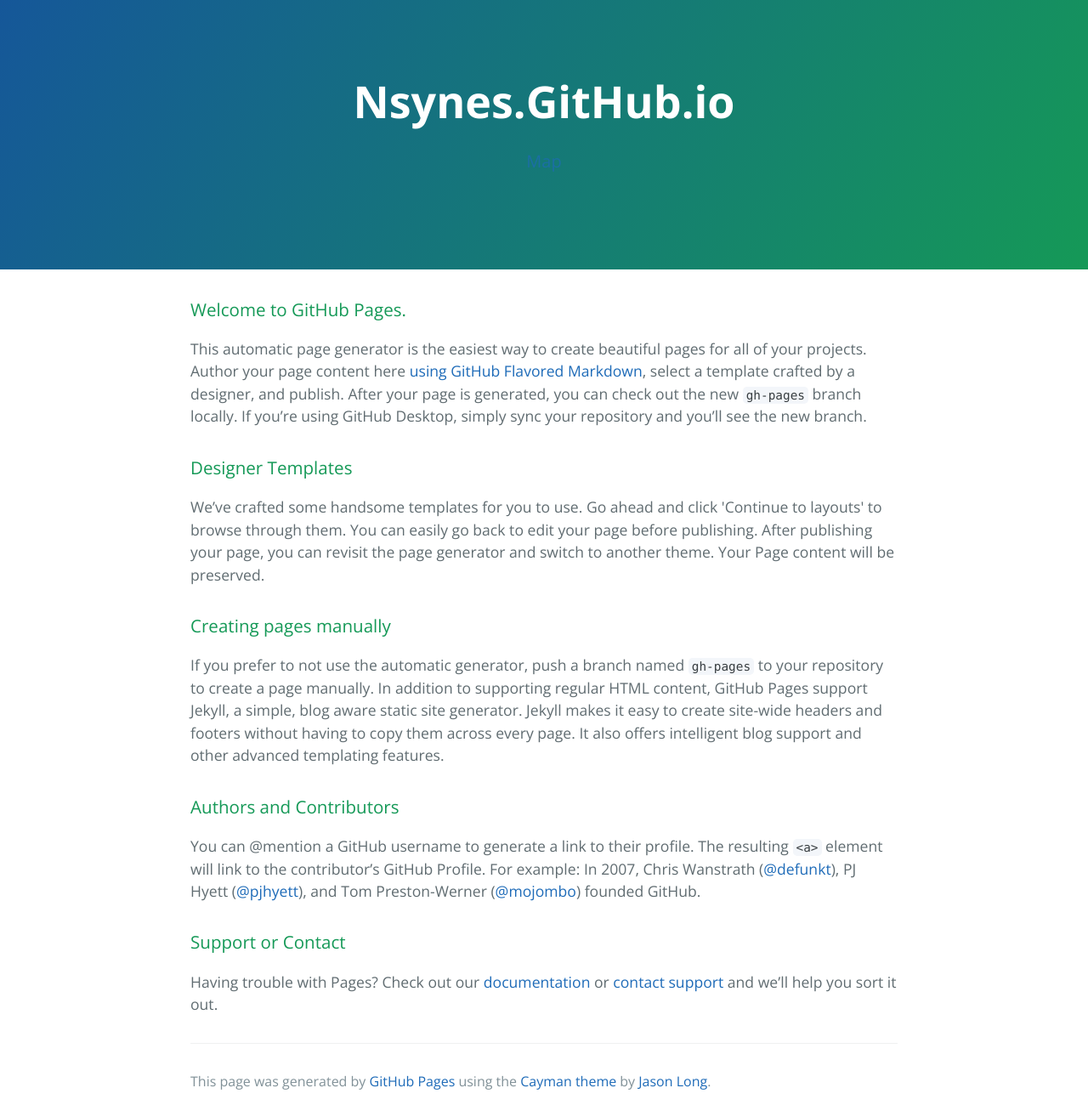
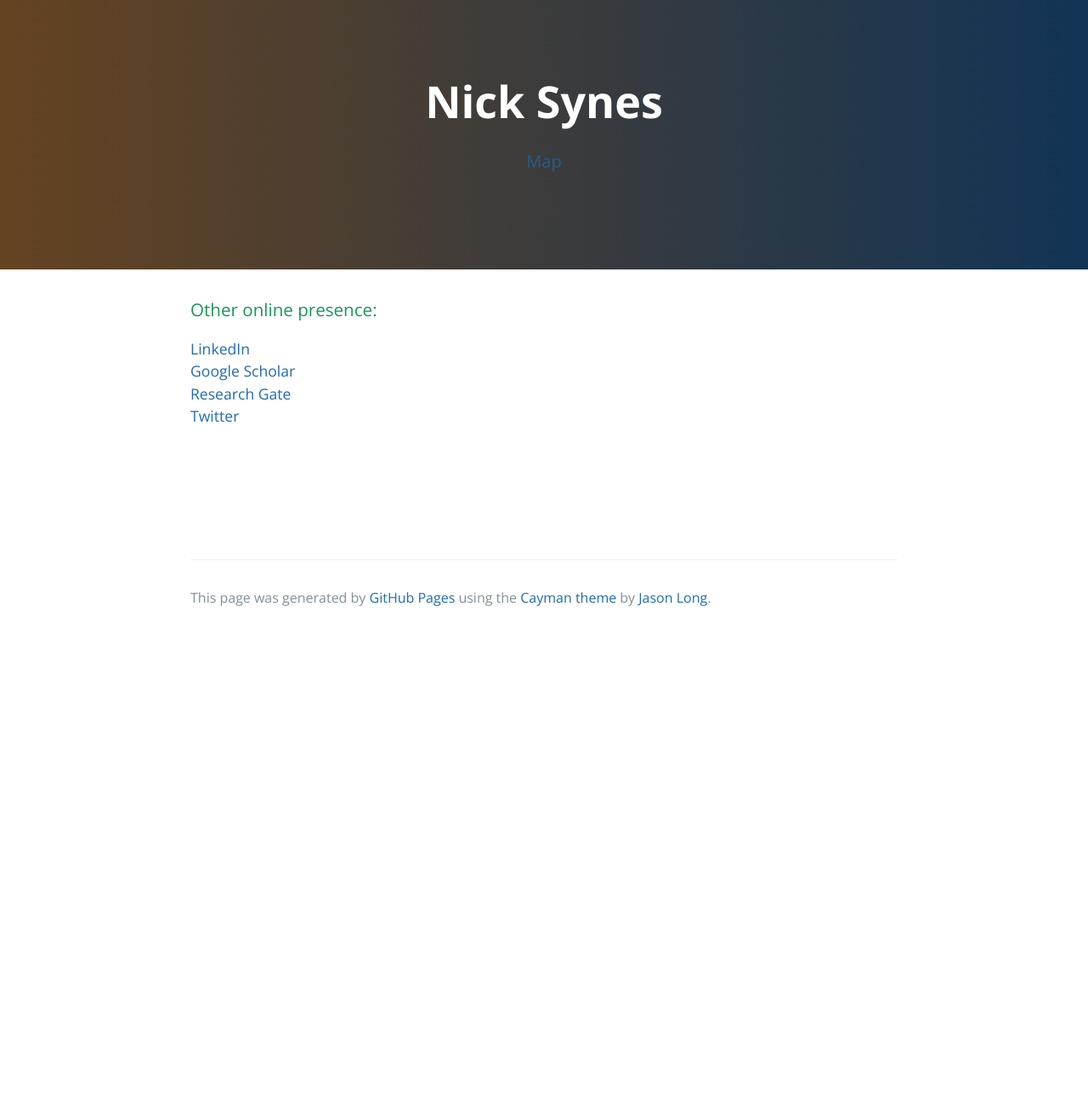
Before and after one commit to nsynes/nsynes.github.io, a plain HTML site: page index.html in a window 1280 px wide. Shown: the whole page at 85% size. After the commit the page ends 800 px from the top, so only its background shows below. Drawn offline with nearby package versions, Linux system fonts and the light colour scheme.

Commit message:
modified front page to remove the default text from the auto page generator, and to link to my other online profiles

```diff
--- a/index.html
+++ b/index.html
@@ -2,7 +2,7 @@
 <html lang="en-us">
   <head>
     <meta charset="UTF-8">
-    <title>Nsynes.GitHub.io by nsynes</title>
+    <title>Nick Synes Personal Webpage</title>
     <meta name="viewport" content="width=device-width, initial-scale=1">
     <link rel="stylesheet" type="text/css" href="stylesheets/normalize.css" media="screen">
     <link href='https://fonts.googleapis.com/css?family=Open+Sans:400,700' rel='stylesheet' type='text/css'>
@@ -11,36 +11,23 @@
   </head>
   <body>
     <section class="page-header">
-      <h1 class="project-name">Nsynes.GitHub.io</h1>
+      <h1 class="project-name">Nick Synes</h1>
       <h2 class="project-tagline"><a href="map.html">Map</a></h2>
     </section>
 
     <section class="main-content">
       <h3>
-<a id="welcome-to-github-pages" class="anchor" href="#welcome-to-github-pages" aria-hidden="true"><span aria-hidden="true" class="octicon octicon-link"></span></a>Welcome to GitHub Pages.</h3>
+<a id="online-presence" class="anchor" href="#online-presence" aria-hidden="true"><span aria-hidden="true" class="octicon octicon-link"></span></a>Other online presence:</h3>
 
-<p>This automatic page generator is the easiest way to create beautiful pages for all of your projects. Author your page content here <a href="https://guides.github.com/features/mastering-markdown/">using GitHub Flavored Markdown</a>, select a template crafted by a designer, and publish. After your page is generated, you can check out the new <code>gh-pages</code> branch locally. If you’re using GitHub Desktop, simply sync your repository and you’ll see the new branch.</p>
-
-<h3>
-<a id="designer-templates" class="anchor" href="#designer-templates" aria-hidden="true"><span aria-hidden="true" class="octicon octicon-link"></span></a>Designer Templates</h3>
-
-<p>We’ve crafted some handsome templates for you to use. Go ahead and click 'Continue to layouts' to browse through them. You can easily go back to edit your page before publishing. After publishing your page, you can revisit the page generator and switch to another theme. Your Page content will be preserved.</p>
-
-<h3>
-<a id="creating-pages-manually" class="anchor" href="#creating-pages-manually" aria-hidden="true"><span aria-hidden="true" class="octicon octicon-link"></span></a>Creating pages manually</h3>
-
-<p>If you prefer to not use the automatic generator, push a branch named <code>gh-pages</code> to your repository to create a page manually. In addition to supporting regular HTML content, GitHub Pages support Jekyll, a simple, blog aware static site generator. Jekyll makes it easy to create site-wide headers and footers without having to copy them across every page. It also offers intelligent blog support and other advanced templating features.</p>
-
-<h3>
-<a id="authors-and-contributors" class="anchor" href="#authors-and-contributors" aria-hidden="true"><span aria-hidden="true" class="octicon octicon-link"></span></a>Authors and Contributors</h3>
-
-<p>You can @mention a GitHub username to generate a link to their profile. The resulting <code>&lt;a&gt;</code> element will link to the contributor’s GitHub Profile. For example: In 2007, Chris Wanstrath (<a href="https://github.com/defunkt" class="user-mention">@defunkt</a>), PJ Hyett (<a href="https://github.com/pjhyett" class="user-mention">@pjhyett</a>), and Tom Preston-Werner (<a href="https://github.com/mojombo" class="user-mention">@mojombo</a>) founded GitHub.</p>
-
-<h3>
-<a id="support-or-contact" class="anchor" href="#support-or-contact" aria-hidden="true"><span aria-hidden="true" class="octicon octicon-link"></span></a>Support or Contact</h3>
-
-<p>Having trouble with Pages? Check out our <a href="https://help.github.com/pages">documentation</a> or <a href="https://github.com/contact">contact support</a> and we’ll help you sort it out.</p>
-
+<p><a href="https://uk.linkedin.com/in/nicksynes">LinkedIn</a><br>
+<a href="https://scholar.google.co.uk/citations?user=8gCALeQAAAAJ&hl=en&oi=sra">Google Scholar</a><br>
+<a href="https://www.researchgate.net/profile/Nicholas_Synes">Research Gate</a><br>
+<a href="https://twitter.com/nsynes">Twitter</a><br>
+</p>
+<br>
+<br>
+<br>
+<br>
       <footer class="site-footer">
 
         <span class="site-footer-credits">This page was generated by <a href="https://pages.github.com">GitHub Pages</a> using the <a href="https://github.com/jasonlong/cayman-theme">Cayman theme</a> by <a href="https://twitter.com/jasonlong">Jason Long</a>.</span>
--- a/stylesheets/stylesheet.css
+++ b/stylesheets/stylesheet.css
@@ -57,7 +57,7 @@ a {
   color: #fff;
   text-align: center;
   background-color: #159957;
-  background-image: linear-gradient(120deg, #155799, #159957); }
+  background-image: linear-gradient(270deg, #123456, #654321); }
 
 @media screen and (min-width: 64em) {
   .page-header {
```
